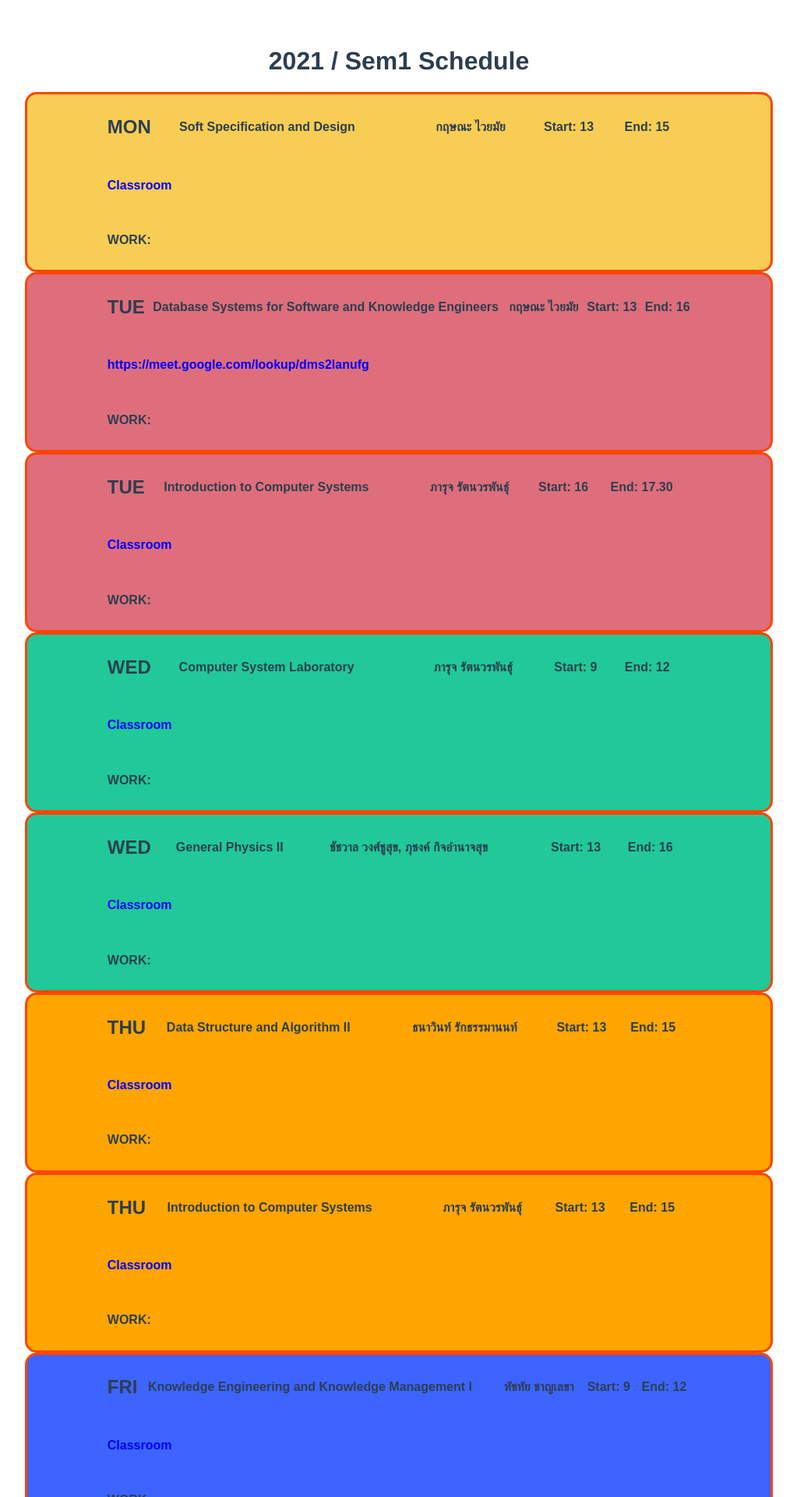
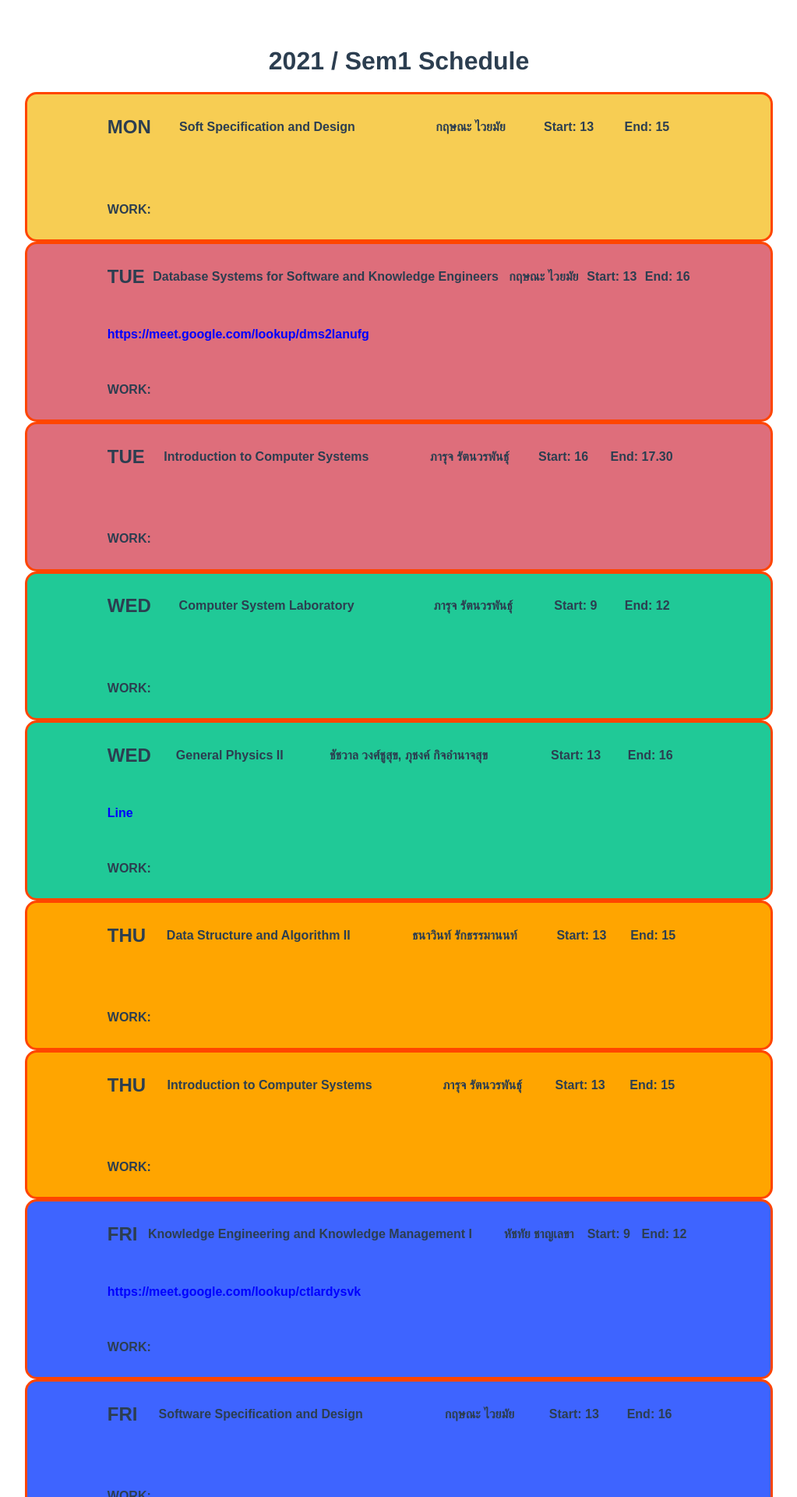
Before and after one commit to Noboomta/class-schedule, a Vue app: page / in a window 1280 px wide. Shown: the top 1920 px of the page at 78% size, without its empty margins (128-1151 px from the left). Built offline with nearby package versions, Linux system fonts and the light colour scheme.

Commit message:
modified App

```diff
--- a/src/App.vue
+++ b/src/App.vue
@@ -8,7 +8,7 @@
         day="MON"
         startTime="13"
         endTime="15"
-        note="Classroom"
+        note=""
         work=""
         style="background-color: #f7cd53;"
       />
@@ -29,7 +29,7 @@
         day="TUE"
         startTime="16"
         endTime="17.30"
-        note="Classroom"
+        note=""
         work=""
         style="background-color: #de6e7b;"
       />
@@ -40,7 +40,7 @@
         day="WED"
         startTime="9"
         endTime="12"
-        note="Classroom"
+        note=""
         work=""
         style="background-color: #20c997;"
       />
@@ -50,7 +50,7 @@
         day="WED"
         startTime="13"
         endTime="16"
-        note="Classroom"
+        note="Line"
         work=""
         style="background-color: #20c997;"
       />
@@ -61,7 +61,7 @@
         day="THU"
         startTime="13"
         endTime="15"
-        note="Classroom"
+        note=""
         work=""
         style="background-color: orange"
       />
@@ -71,7 +71,7 @@
         day="THU"
         startTime="13"
         endTime="15"
-        note="Classroom"
+        note=""
         work=""
         style="background-color: orange"
       />
@@ -82,7 +82,7 @@
         day="FRI"
         startTime="9"
         endTime="12"
-        note="Classroom"
+        note="https://meet.google.com/lookup/ctlardysvk"
         work=""
         style="background-color: #3e64ff"
       />
@@ -92,7 +92,7 @@
         day="FRI"
         startTime="13"
         endTime="16"
-        note="Classroom"
+        note=""
         work=""
         style="background-color: #3e64ff"
       />
```
